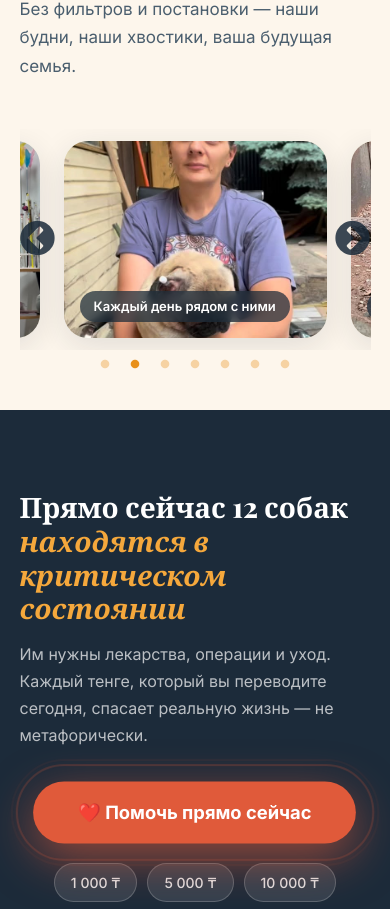
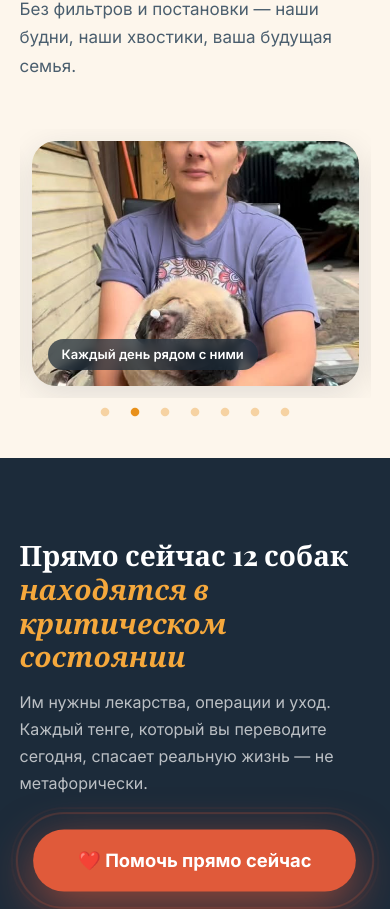
Before and after one commit to Fanatic-off/happy-pet-almaty, a React (Vite) app: page / in a window 390 px wide. Shown: the part 2558-3467 px from the top of the page. Built offline with nearby package versions, Linux system fonts and the light colour scheme; a web font is replaced by a local one.

Commit message:
new-desing fix mobile carusel

```diff
--- a/src/pages/HomePage/components/PhotoCarousel/PhotoCarousel.tsx
+++ b/src/pages/HomePage/components/PhotoCarousel/PhotoCarousel.tsx
@@ -1,3 +1,4 @@
+import { useEffect, useState } from "react";
 import Slider from "react-slick";
 import type { Settings } from "react-slick";
 import "slick-carousel/slick/slick.css";
@@ -5,31 +6,43 @@ import "slick-carousel/slick/slick-theme.css";
 import { galleryPhotos } from "../../../../data/gallery";
 import "./PhotoCarousel.scss";
 
+// Сами считаем число видимых слайдов — встроенный responsive у react-slick
+// на узких экранах отрабатывает нестабильно (оставлял slidesToShow: 3 и рвал ширину).
+const columnsFor = (w: number) => (w <= 768 ? 1 : w <= 1024 ? 2 : 3);
+
+const useColumns = () => {
+  const [cols, setCols] = useState(() =>
+    typeof window === "undefined" ? 3 : columnsFor(window.innerWidth)
+  );
+  useEffect(() => {
+    const onResize = () => setCols(columnsFor(window.innerWidth));
+    window.addEventListener("resize", onResize);
+    onResize();
+    return () => window.removeEventListener("resize", onResize);
+  }, []);
+  return cols;
+};
+
+export const PhotoCarousel = () => {
+  const cols = useColumns();
+  const count = galleryPhotos.length;
+  const show = Math.min(cols, count);
+
   const settings: Settings = {
     className: "photo-slider",
     dots: true,
-  arrows: true,
-  infinite: galleryPhotos.length > 1,
-  centerMode: galleryPhotos.length > 2,
-  centerPadding: "80px",
-  slidesToShow: Math.min(3, galleryPhotos.length),
+    arrows: show > 1,
+    infinite: count > show,
+    centerMode: show > 1 && count > show,
+    centerPadding: show === 1 ? "0px" : "40px",
+    slidesToShow: show,
+    slidesToScroll: 1,
     speed: 600,
     autoplay: true,
     autoplaySpeed: 3500,
     pauseOnHover: true,
-  responsive: [
-    {
-      breakpoint: 960,
-      settings: { slidesToShow: Math.min(2, galleryPhotos.length), centerPadding: "40px" },
-    },
-    {
-      breakpoint: 768,
-      settings: { slidesToShow: 1, centerMode: true, centerPadding: "32px" },
-    },
-  ],
   };
 
-export const PhotoCarousel = () => {
   return (
     <section className="section-sm photo-carousel">
       <div className="section-label">Живые кадры</div>
@@ -47,7 +60,9 @@ export const PhotoCarousel = () => {
             <div key={i} className="carousel-slide">
               <div className="carousel-card">
                 <img src={photo.src} alt={photo.alt} loading="lazy" />
-                {photo.caption && <span className="carousel-caption">{photo.caption}</span>}
+                {photo.caption && (
+                  <span className="carousel-caption">{photo.caption}</span>
+                )}
               </div>
             </div>
           ))}
```
Lines whose indentation alone changed are shown as unchanged.
